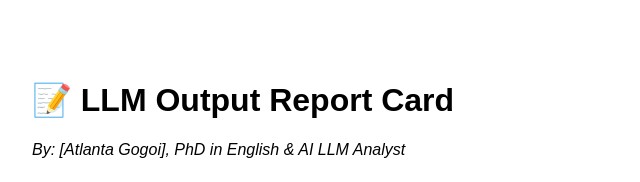
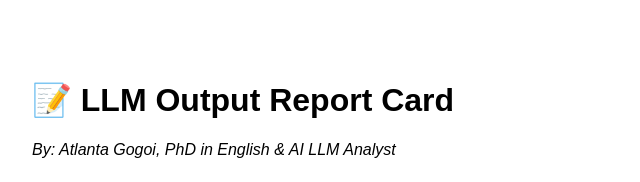
Before and after one commit to atlantagogoi1999-lgtm/llm-report-card, a plain HTML site: page index.html in a window 1280 px wide. Shown: the top 182 px of the page, 208-848 px from the left. Drawn offline with Linux system fonts and the light colour scheme.

Commit message:
index.html

```diff
--- a/index.html
+++ b/index.html
@@ -11,7 +11,7 @@
 </head>
 <body>
     <h1>📝 LLM Output Report Card</h1>
-    <p><i>By: [Atlanta Gogoi], PhD in English & AI LLM Analyst</i></p>
+    <p><i>By: Atlanta Gogoi, PhD in English & AI LLM Analyst</i></p>
 
     <textarea id="aiText" placeholder="Paste AI-generated text here..."></textarea>
     <button onclick="analyzeText()">Generate Report Card</button>
```
